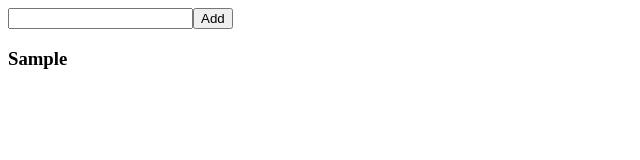
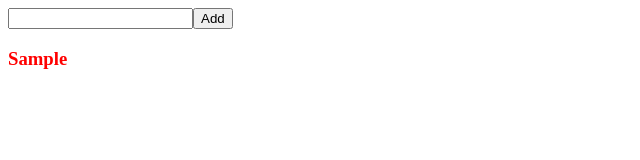
Before and after one commit to arjunk03/reactApp, a React (Vite) app in the folder todoApp/: page / in a window 1280 px wide. Both pictures are taken after typing "Sample" into the empty fields and a click on the button "Add". Shown: the top 160 px of the page, without its empty margins (0-640 px from the left). Built offline with nearby package versions, Linux system fonts and the light colour scheme.

Commit message:
css updated

```diff
--- a/todoApp/src/components/TodoItem.jsx
+++ b/todoApp/src/components/TodoItem.jsx
@@ -1,3 +1,3 @@
 export default function TodoItem({ item }) {
-  return <h3>{item}</h3>;
+  return <h3 style={{ color: "red" }}>{item}</h3>;
 }
```
